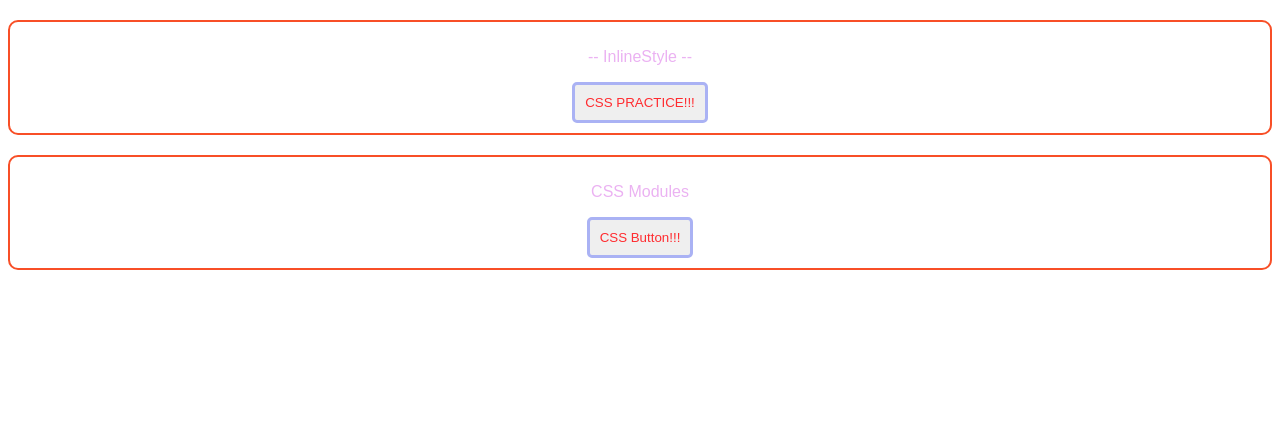
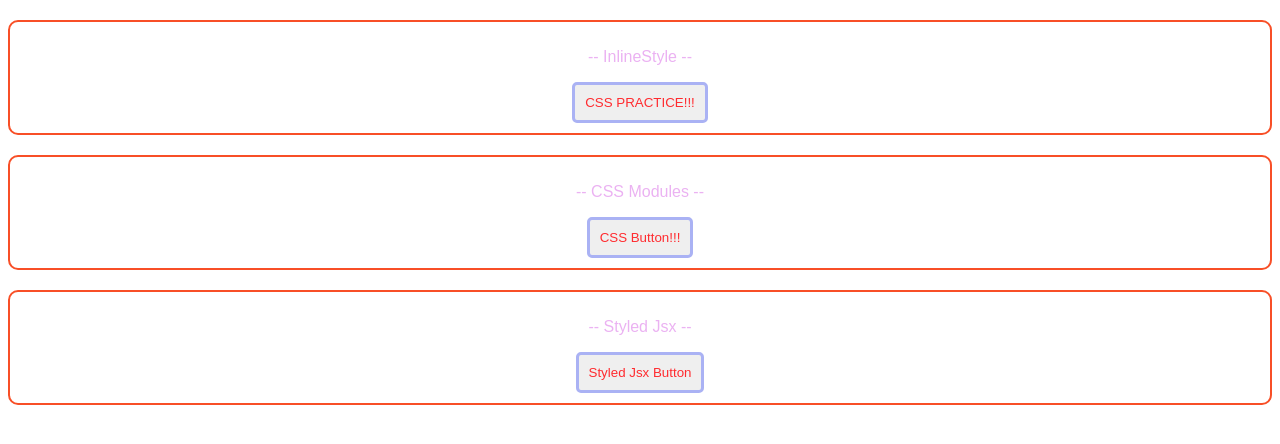
Before and after one commit to nyaafree/react-css-practice, a React (Create React App) app: page / in a window 1280 px wide. Shown: the top 444 px of the page. Built offline with nearby package versions, Linux system fonts and the light colour scheme.

Commit message:
feat: StyledJsxについて学習

```diff
--- a/package.json
+++ b/package.json
@@ -11,7 +11,8 @@
     "node-sass": "7.0.1",
     "react": "17.0.2",
     "react-dom": "17.0.2",
-    "react-scripts": "4.0.0"
+    "react-scripts": "4.0.0",
+    "styled-jsx": "5.0.0"
   },
   "devDependencies": {
     "@babel/runtime": "7.13.8",
--- a/src/App.js
+++ b/src/App.js
@@ -1,5 +1,6 @@
 import { CssModules } from "./components/CssModules";
 import { InlineStyle } from "./components/inlineStyle";
+import { StyledJsx } from "./components/StyledJsx";
 import "./styles.css";
 
 export default function App() {
@@ -7,6 +8,7 @@ export default function App() {
     <div className="App">
       <InlineStyle />
       <CssModules />
+      <StyledJsx />
     </div>
   );
 }
--- a/src/components/CssModules.jsx
+++ b/src/components/CssModules.jsx
@@ -7,7 +7,7 @@ export const CssModules = () => {
       classes.(モジュール内のクラス名) のような形で読み込める
      */
     <div className={classes.container}>
-      <p className={classes.title}>CSS Modules</p>
+      <p className={classes.title}>-- CSS Modules --</p>
       <button className={classes.button}>CSS Button!!!</button>
     </div>
   );
--- /dev/null
+++ b/src/components/StyledJsx.jsx
@@ -0,0 +1,32 @@
+export const StyledJsx = () => {
+  return (
+    <>
+      <div className="container">
+        <p className="title">-- Styled Jsx --</p>
+        <button className="button">Styled Jsx Button</button>
+      </div>
+      {/* StyledJsxを使う場合は jsx="true" が必要 */}
+      <style jsx="true">
+        {`
+          .container {
+            border: solid 2px #f84f27;
+            padding: 10px;
+            border-radius: 10px;
+            margin: 20px auto;
+          }
+
+          .title {
+            color: #ebb2f2;
+          }
+
+          .button {
+            padding: 10px;
+            color: #ff2b2f;
+            border: 3px solid #aab2f4;
+            border-radius: 5px;
+          }
+        `}
+      </style>
+    </>
+  );
+};
```
